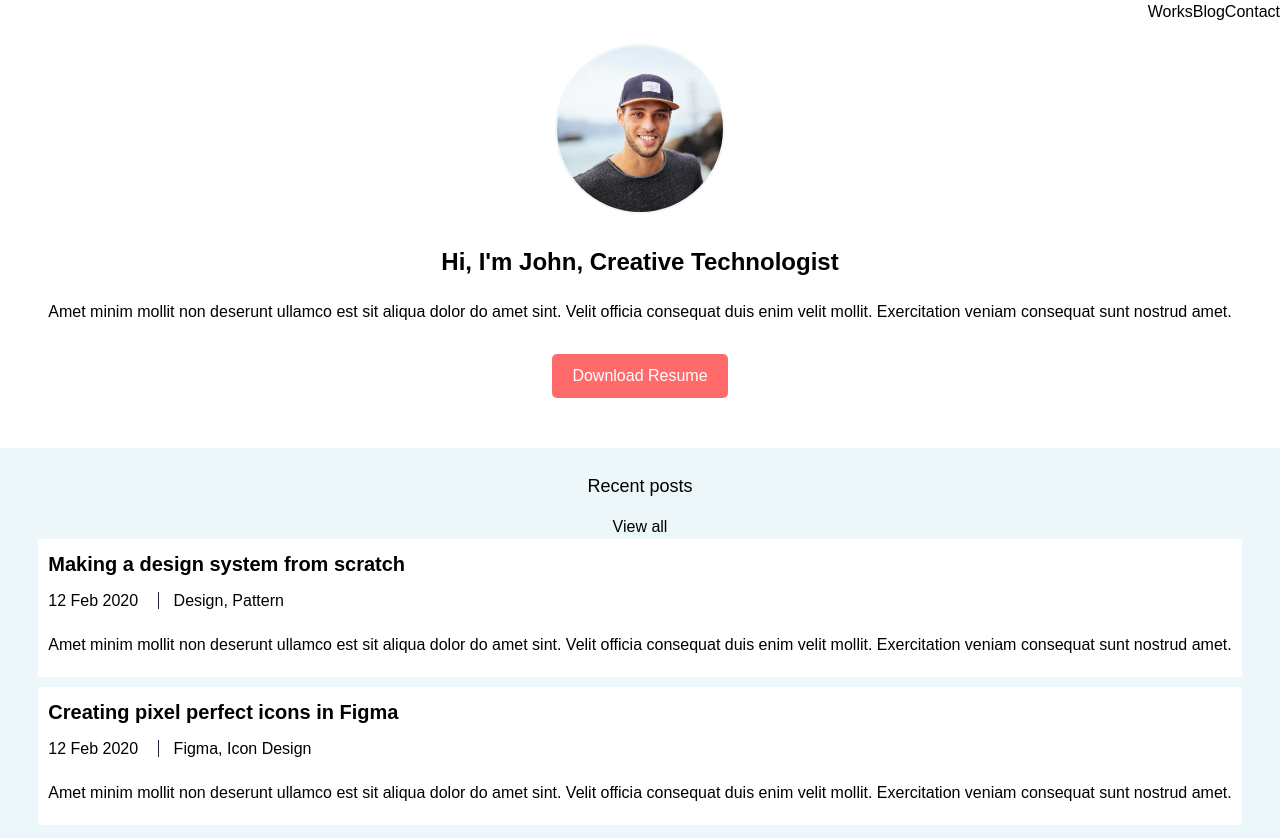
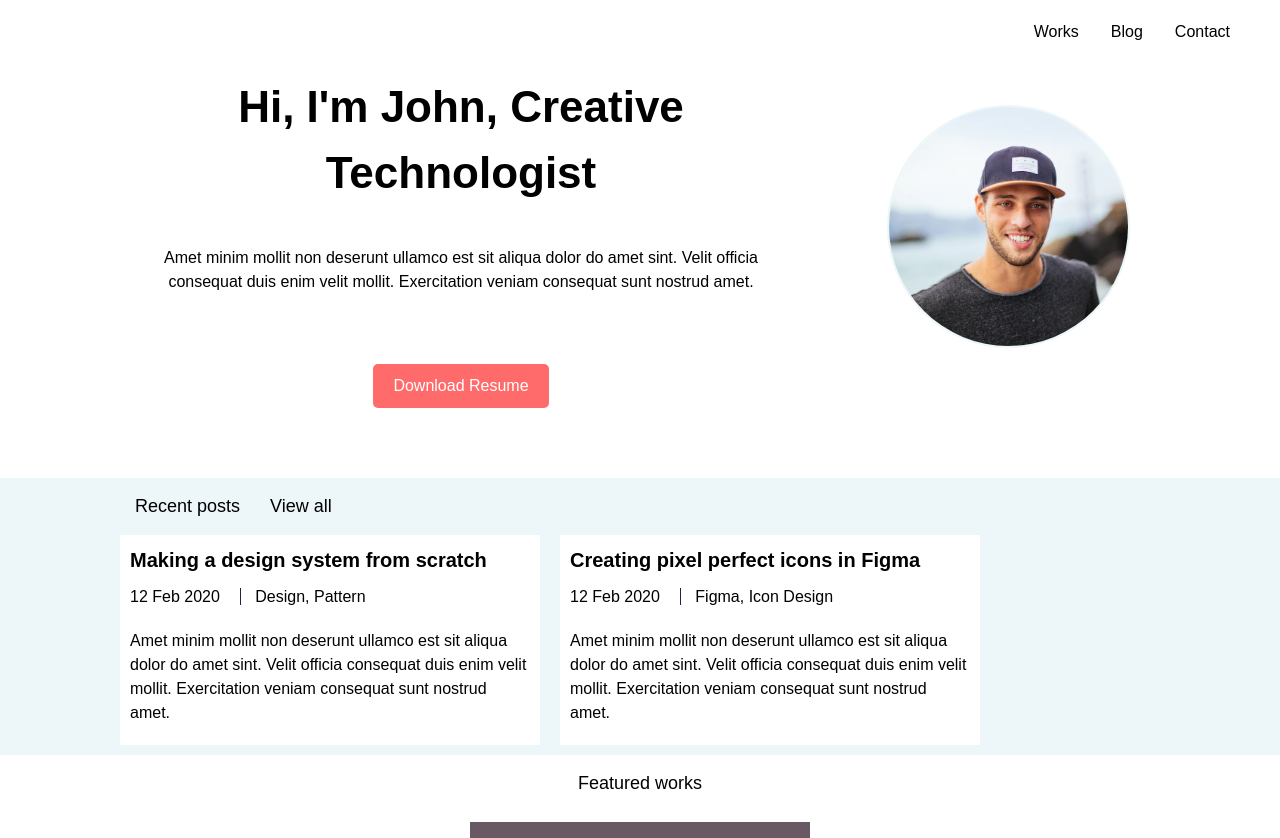
Before and after one commit to stepanencode/creative-pp, a plain HTML site: page home/index.html in a window 1280 px wide. Shown: the top 838 px of the page. Drawn offline with Linux system fonts and the light colour scheme.

Commit message:
add mobile

```diff
--- a/home/index.html
+++ b/home/index.html
@@ -18,7 +18,7 @@
         <a href="#" class="menu-icon">
           <span class="fa fa-bars"></span>
         </a>
-        <ul aria-label="Main navigation" class="main-navigation">
+        <ul class="main-navigation">
           <li><a href="#" aria-label="View portfolio works">Works</a></li>
           <li><a href="#" aria-label="Read the blog">Blog</a></li>
           <li><a href="#" aria-label="Get in touch with John">Contact</a></li>
@@ -28,20 +28,21 @@
     <main>
       <section class="profile">
         <h1 class="header-helper">It's a creative technology blog</h1>
+        <div class="avatar-container">
+          <img
+            src="./assets/man.png"
+            width="243px"
+            height="243px"
+            alt="This is John's avatar. He is a young, smiling man who wears a cap and stands against the backdrop of mountains."
+          />
+        </div>
+        <div class="caption-container">
           <h2>Hi, I'm John, Creative Technologist</h2>
           <p>
             Amet minim mollit non deserunt ullamco est sit aliqua dolor do amet
             sint. Velit officia consequat duis enim velit mollit. Exercitation
             veniam consequat sunt nostrud amet.
           </p>
-        <div class="avatar-container">
-          <img
-            src="./assets/man.png"
-            width="170px"
-            height="170px"
-            alt="This is John's avatar. He is a young, smiling man who wears a cap and stands against the backdrop of mountains."
-          />
-        </div>
           <button
             class="cv-download"
             type="button"
@@ -49,13 +50,16 @@
           >
             Download Resume
           </button>
+        </div>
       </section>
       <section class="recent-posts">
+        <div class="recent-post-header-container">
           <h3>Recent posts</h3>
           <a class="view-posts" href="#" aria-label="View all recent posts"
             >View all</a
           >
-        <ul>
+        </div>
+        <ul class="article-list">
           <li>
             <article>
               <h4>Making a design system from scratch</h4>
--- a/home/style.css
+++ b/home/style.css
@@ -73,15 +73,22 @@ ul {
   --font-size-view: 1.125rem;
   --font-size-base: 1rem;
 
+  --font-size-desktop-header: 2.75rem;
+
   --padding-small: 0.625rem;
   --padding-medium: 0.938rem;
   --padding-large: 1.25rem;
   --padding-social-media: 2rem;
   --padding-x-large: 3.125rem;
+  --padding-desktop-x-large: 9.375rem;
+  --padding-desktop-large: 4.375rem;
+  --padding-desktop-medium: 7.5rem;
 
   --margin-x-small: 0.625rem;
   --margin-small: 1.25rem;
   --margin-medium: 1.875rem;
+
+  --margin-desktop-medium: 2.5rem;
 }
 
 body {
@@ -113,6 +120,7 @@ img {
   font-size: 2rem;
 }
 
+/* visually hidden правильный ли код? */
 .header-helper {
   position: absolute;
   width: 1px;
@@ -137,16 +145,13 @@ img {
 
 .profile h2 {
   margin-top: var(--margin-medium);
-  order: 1;
 }
 .profile p {
   margin-top: var(--margin-small);
-  order: 2;
 }
 
 .profile button {
   margin-top: var(--margin-medium);
-  order: 3;
 }
 .avatar-container {
   width: 170px;
@@ -157,7 +162,6 @@ img {
   display: flex;
   justify-content: center;
   align-items: center;
-  order: 0;
 }
 
 .avatar-container img {
@@ -201,6 +205,7 @@ img {
   background-color: var(--background-color);
   margin-bottom: var(--margin-x-small);
   padding: var(--padding-small);
+  max-width: 420px;
 }
 
 .recent-posts article p {
@@ -294,6 +299,9 @@ footer p {
     flex-direction: row;
     justify-content: flex-end;
     align-items: center;
+    gap: var(--padding-social-media);
+    padding-right: var(--padding-x-large);
+    padding-top: var(--padding-large);
   }
 
   .menu-icon {
@@ -303,4 +311,69 @@ footer p {
   .view-posts {
     display: inline-block;
   }
+
+  .profile {
+    display: flex;
+    flex-direction: row;
+    padding: 0 var(--padding-desktop-x-large);
+    gap: 115px;
+    padding-bottom: var(--padding-desktop-large);
+  }
+
+  .avatar-container {
+    width: 243px;
+    height: 243px;
+    min-width: 243px;
+    border-radius: 50%;
+    overflow: hidden;
+    border: 2px solid var(--background-color-light-blue);
+    display: flex;
+    justify-content: center;
+    align-items: center;
+    order: 1;
+  }
+
+  .caption-container {
+    order: 0;
+  }
+
+  .caption-container h2 {
+    font-size: var(--font-size-desktop-header);
+    margin-bottom: var(--margin-desktop-medium);
+  }
+
+  .caption-container p {
+    margin-bottom: var(--margin-desktop-medium);
+  }
+
+  .recent-posts {
+    padding: 0 var(--padding-desktop-medium);
+    align-items: baseline;
+    display: flex;
+    flex-direction: column;
+    justify-content: space-evenly;
+    /* justify-items: flex-start; */
+  }
+
+  .recent-post-header-container {
+    display: flex;
+    flex-direction: row;
+    justify-content: space-between;
+  }
+
+  .recent-post-header-container a {
+    display: block;
+    font-size: var(--font-size-view);
+    font-weight: 400;
+    padding: var(--padding-medium);
+  }
+
+  .article-list {
+    display: flex;
+    flex-direction: row;
+  }
+
+  .recent-posts article {
+    margin-right: 20px;
+  }
 }
```
Lines whose indentation alone changed are shown as unchanged.
